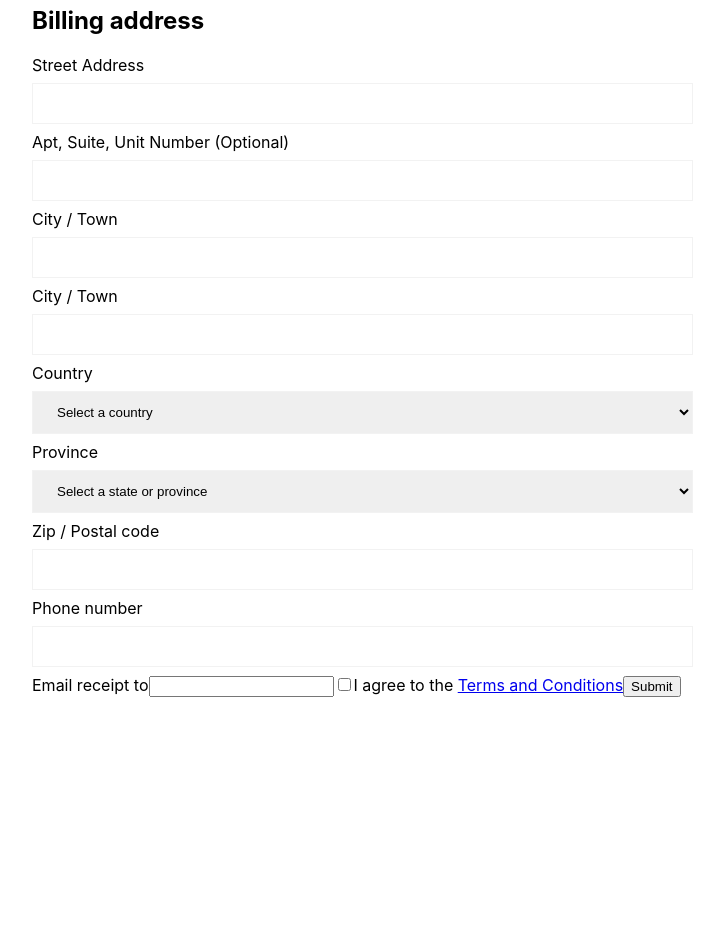
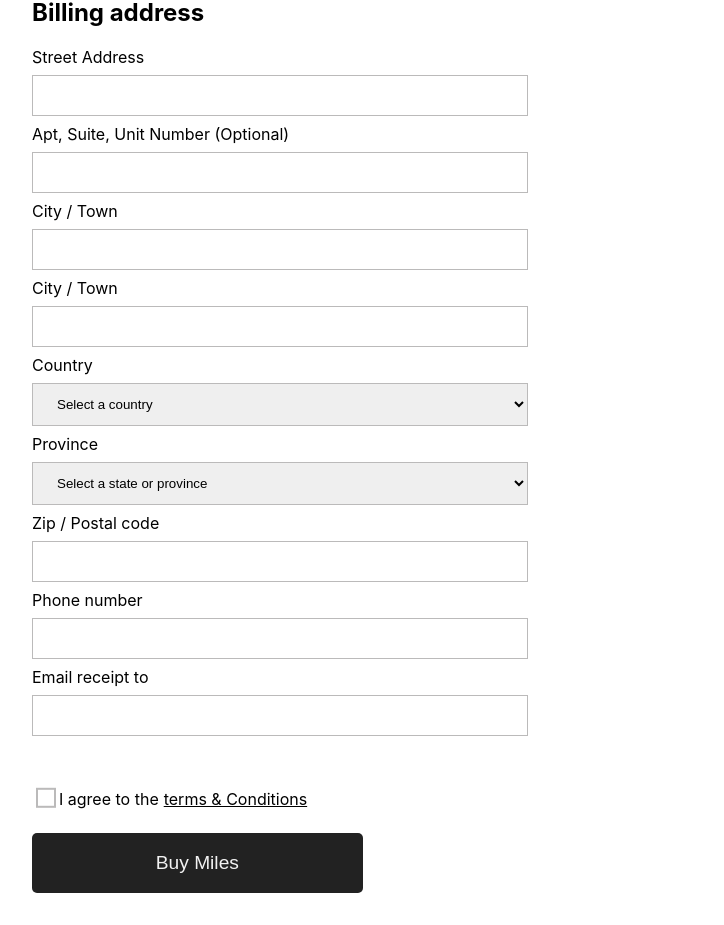
Before and after one commit to vitor-correia10/lcr-delivery-challenge, a React (Create React App) app: page / in a window 1280 px wide. Shown: the part 706-1631 px from the top of the page, without its empty margins (96-820 px from the left). Before the commit the page ends 1403 px from the top, so only its background shows below. Built offline with nearby package versions, Linux system fonts and the light colour scheme.

Commit message:
fix submit button style

```diff
--- a/src/components/FormFields/formFieldsStyles.css
+++ b/src/components/FormFields/formFieldsStyles.css
@@ -1,8 +1,86 @@
-input[type=text], select {
+input[type=text],
+input[type=email],
+select {
   width: 100%;
   padding: 12px 20px;
   margin: 8px 0;
   display: inline-block;
-  border: 1px solid var(--white);
+  border: 1px solid var(--lightgray);
   box-sizing: border-box;
 }
+
+input[type=text].formSmallField {
+  width: 50%;
+  display: block;
+}
+
+input[type=text].formMediumField,
+input[type=email].formMediumField,
+select.formMediumField {
+  width: 75%;
+  display: block;
+}
+
+/*start checkbox*/
+.checkboxField {
+  display: flex;
+  align-items: center;
+  margin-top: 3rem;
+}
+
+input[type="checkbox"] {
+  appearance: none;
+  background-color: #fff;
+  font: inherit;
+  width: 1.25em;
+  height: 1.25em;
+  border: 0.15em solid var(--lightgray);
+  transform: translateY(-0.075em);
+  display: grid;
+  place-content: center;
+}
+
+input[type="checkbox"]::before {
+  content: "";
+  width: 0.65em;
+  height: 0.65em;
+  transform: scale(0);
+  transition: 120ms transform ease-in-out;
+  box-shadow: inset 1em 1em var(--black);
+}
+
+input[type="checkbox"]:checked::before {
+  transform: scale(1);
+}
+/*end checkbox*/
+
+/*start submit button*/
+.btnSubmit {
+  display: block;
+  width: 50%;
+  background: var(--black);
+  color: var(--white);
+  font-size: 1.2rem;
+  margin-top: 1.2rem;
+  padding: 1rem;
+  margin-bottom: 2rem;
+  border-radius: var(--border-radius);
+  border: 3px solid transparent;
+  cursor: pointer;
+  transition: color 0.5s, transform 0.3s, background-color 0.2s;
+}
+
+.btnSubmit:hover, .btnSubmit:focus {
+  background-color: transparent;
+  box-shadow: none;
+  color: var(--black);
+  border: 3px solid var(--black);
+}
+/*end submit button*/
+
+/*start anchor terms&condition*/
+.checkboxField a {
+  margin: 5px;
+  color: inherit;
+}
+/*end anchor terms&condition*/
--- a/src/components/FormFields/index.js
+++ b/src/components/FormFields/index.js
@@ -15,33 +15,33 @@ export const FormFields = () => {
         <label for="cardnumber">Card Number</label>
         <input id="cardnumber" type="text" pattern="[0-9]*" inputmode="numeric" required></input>
 
-        <label for="expirationdate">Expiration (mm/yy)</label>
-        <input id="expirationdate" type="text" pattern="[0-9]*" inputmode="numeric" required></input>
+        <label for="expirationdate">Expiration date</label>
+        <input id="expirationdate" class="formSmallField" placeholder="MMYY" type="text" pattern="[0-9]*" inputmode="numeric" required></input>
 
         <label for="securitycode">CVV</label>
-        <input id="securitycode" type="text" pattern="[0-9]*" inputmode="numeric" required></input>
+        <input id="securitycode" class="formSmallField" type="text" pattern="[0-9]*" inputmode="numeric" required></input>
 
         <h2 class="billingAddress">Billing address</h2>
         <label for="streetaddress">Street Address</label>
-        <input id="streetaddress" type="text" required></input>
+        <input id="streetaddress" class="formMediumField" type="text" required></input>
 
         <label for="aptnumber">Apt, Suite, Unit Number (Optional)</label>
-        <input id="aptnumber" type="text"></input>
+        <input id="aptnumber" class="formMediumField" type="text"></input>
 
         <label for="citytown">City / Town</label>
-        <input id="citytown" type="text" required></input>
+        <input id="citytown" class="formMediumField" type="text" required></input>
 
         <label for="citytown">City / Town</label>
-        <input id="citytown" type="text" required></input>
+        <input id="citytown" class="formMediumField" type="text" required></input>
 
         <label for="country">Country</label>
-        <select id="country" required>
+        <select id="country" class="formMediumField" required>
           <option value="">Select a country</option>
           <option value="canada">Canada</option>
         </select>
 
         <label for="province">Province</label>
-        <select id="province" required>
+        <select id="province" class="formMediumField" required>
           <option value="">Select a state or province</option>
           <option value="al">Alberta</option>
           <option value="bc">British Columbia</option>
@@ -50,20 +50,22 @@ export const FormFields = () => {
         </select>
 
         <label for="zipcode">Zip / Postal code</label>
-        <input id="zipcode" type="text" required></input>
+        <input id="zipcode" class="formMediumField" type="text" required></input>
 
         <label for="phonenumber">Phone number</label>
-        <input id="phonenumber" type="text" pattern="[0-9]*" inputmode="numeric" required></input>
+        <input id="phonenumber" class="formMediumField" type="text" pattern="[0-9]*" inputmode="numeric" required></input>
 
         <label for="email">Email receipt to</label>
-        <input id="email" type="email" required></input>
+        <input id="email" type="email" class="formMediumField" required></input>
 
-        <input id="checkbox" type="checkbox" />
-        <label for="checkbox">
-          I agree to the <a href="#">Terms and Conditions</a>
+
+        <label for="checkbox" class="checkboxField">
+          <input id="checkbox" type="checkbox" />
+          I agree to the
+          <a href="#"> terms & Conditions</a>
         </label>
 
-        <input type="submit" value="Submit"></input>
+        <input class="btnSubmit" type="submit" value="Buy Miles"></input>
       </form>
     )
 }
--- a/src/components/OrderSummary/OrderSummaryStyles.css
+++ b/src/components/OrderSummary/OrderSummaryStyles.css
@@ -14,7 +14,7 @@ aside p span{
 }
 
 hr {
-  border-top: 1px solid lightgray;
+  border-top: 1px solid var(--lightgray);
 }
 
 @media (min-width: 600px) {
--- a/src/index.css
+++ b/src/index.css
@@ -16,6 +16,7 @@ code {
 :root {
   --black: #222222;
   --white: #F2F2F2;
+  --lightgray: #bbbaba;
   --grid-columns: 1fr;
   --border-radius: 5px;
   --grid-columns-form: 1fr;
@@ -24,7 +25,6 @@ code {
 /* Tablet style*/
 @media (min-width: 600px) {
   :root {
-    --primary-color: blue;
     --grid-columns: 1fr 1fr 1fr;
     --grid-columns-form: 2fr 1fr;
   }
```
